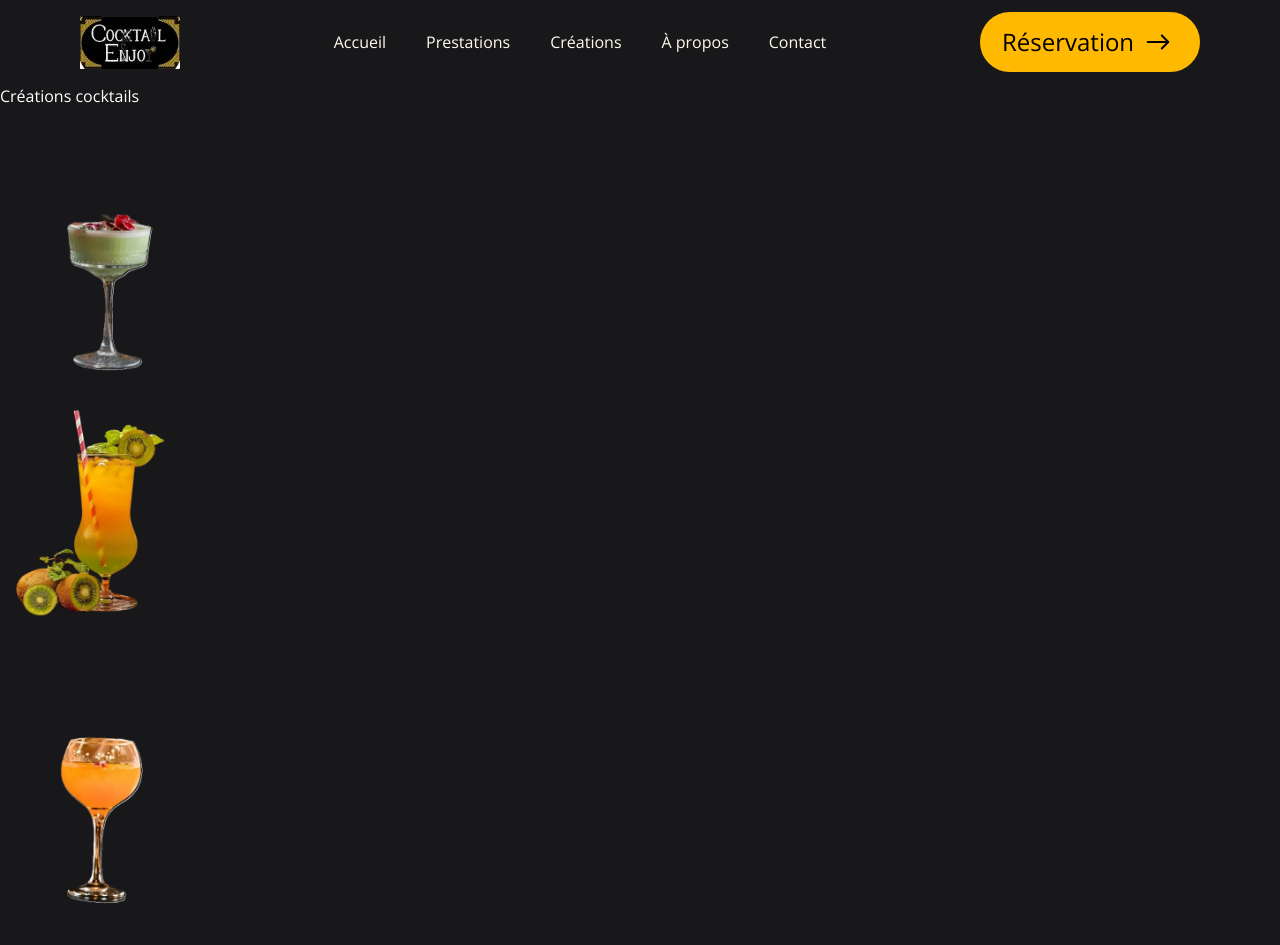
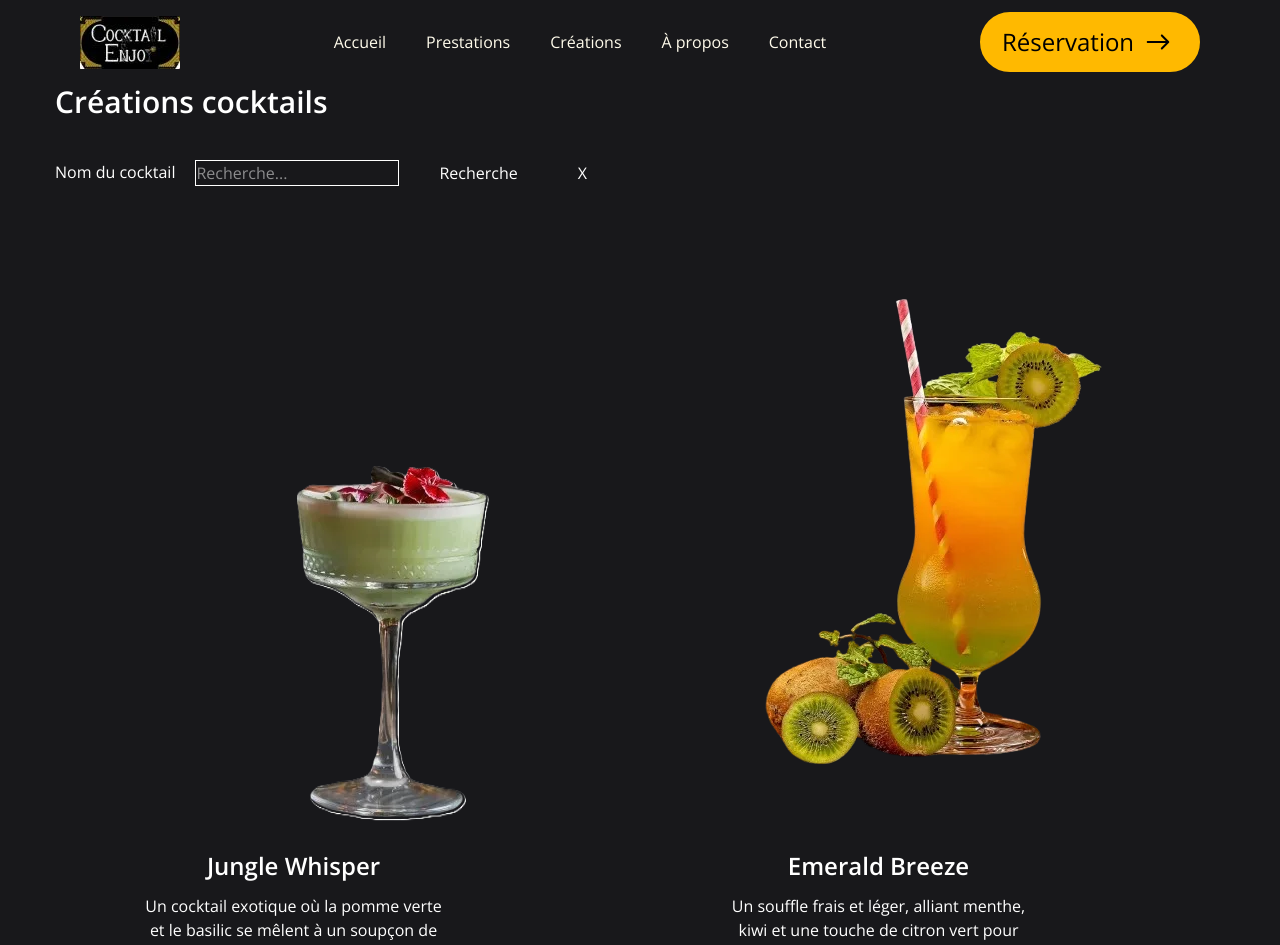
Before and after one commit to ELodieDenis/Next-CocktailEnjoy, a Next.js app: page /creations in a window 1280 px wide. Shown: the top 945 px of the page. Built offline with nearby package versions, Linux system fonts and the light colour scheme.

Commit message:
search array cocktails

```diff
--- a/src/components/Cocktails.jsx
+++ b/src/components/Cocktails.jsx
@@ -96,10 +96,10 @@ const Cocktails = () => {
                     </div>
 
                     <div className='flex flex-row gap-5 py-5 justify-end'>
-                        <button  onClick={handleClickRight} className='hover:cursor-pointer'>
+                        <button  onClick={handleClickRight} className={`${scrollX <= 0 ? "opacity-0 pointer-events-none" : ""}`}>
                             <IoIosArrowRoundBack className={`size-8 ${scrollX > 0 && hoverDiv === true ? "animate-pulse ring ring-amber-400 bg-amber-400 rounded-full shadow-[0_0_10px_2px_rgba(251,191,36,0.3)]" : ""}`} />
                         </button>
-                        <button onClick={handleClickLeft} className='hover:cursor-pointer'>
+                        <button onClick={handleClickLeft} className={`${scrollX >= maxScrollX - 2 ? "opacity-0 pointer-events-none" : ""}`}>
                             <IoIosArrowRoundForward className={`size-8 ${scrollX < maxScrollX && hoverDiv === true ? "animate-pulse ring ring-amber-400 rounded-full shadow-[0_0_10px_2px_rgba(251,191,36,0.3)] bg-amber-400" : ""}`}/>
                         </button>
                     </div>
--- a/src/components/compCreations/ArrayCreations.jsx
+++ b/src/components/compCreations/ArrayCreations.jsx
@@ -1,46 +1,113 @@
+"use client"
+
 import React from 'react';
 import cocktails from '../../data/cocktails.json';
 import Image from 'next/image';
+import { useEffect, useRef, useState } from 'react';
 
 const ArrayCreations = () => {
     const radius = 120; // rayon du cercle
     const center = radius; // centre (x, y)
     const total = cocktails.length;
 
+    const btnRef = useRef(null)
+    const [stateBtn, setStateBtn] = useState("false")
+    const [stockValueTitle, setStockValueTitle] = useState("")
+
+    useEffect(() => {
+        console.log(btnRef.current)
+        console.dir(btnRef.current)
+    }, [])
+
+    const handleClickBtn = (e) => {
+        e.preventDefault()
+        if(!btnRef.current) return;
+
+        const inputValue = btnRef.current.value
+
+        if(!inputValue) {
+            console.log("champ vide")
+            return
+        }
+
+        const foundCocktail = cocktails.find(
+            (cocktail) => cocktail.title === inputValue
+        )
+
+        if(foundCocktail) {
+            setStockValueTitle(foundCocktail)
+        }
+
+        if(!foundCocktail) return
+
+        console.log(foundCocktail)
+        console.log(foundCocktail.title)
+    }
+
+    const handleClickBtnRefresh = (e) => {
+        e.preventDefault()
+        console.log("clic croix")
+
+        if(!stockValueTitle) {
+            console.log("PAS DE VALEUR TITLE")
+            return
+        }
+
+        setStockValueTitle("")
+
+        if(btnRef.current) {
+            btnRef.current.value = ""
+        }
+    }
+
     return (
         <>
+            <div className='max-w-[1250px] m-auto px-10 pb-10 text-white max-md:px-2'>
                 <div>
+                    <div className='flex max-md:justify-center'>
+                        <h1 className='text-3xl font-semibold'>Créations cocktails</h1>
+                    </div>
+                    <div className='py-10'>
+                        <form className='flex flex-row gap-5'>
+                            <h3>Nom du cocktail</h3>
+                            <input ref={btnRef} className='border' type="text" placeholder='Recherche...' />
+                            <button onClick={handleClickBtn} className=' hover:bg-amber-400 hover:text-zinc-900 px-5 hover:cursor-pointer'>Recherche</button>
+                            <button onClick={handleClickBtnRefresh} className=' hover:bg-red-400 hover:text-zinc-900 px-5 hover:cursor-pointer'>X</button>
+                        </form>
+                    </div>
+                    {stockValueTitle && <div className='w-full flex flex-col justify-center gap-3'>
+                        <div className='flex justify-center'>
+                            <Image src={stockValueTitle.image2} alt={stockValueTitle.title} width={180} height={250}/>
+                        </div>
+                        <div className='flex justify-center'>
+                            <div className='flex flex-col text-center gap-3 w-1/2'>
+                                <h3 className='font-semibold text-2xl'>{stockValueTitle.title}</h3>
+                                <p>{stockValueTitle.subtitle}</p>
+                            </div>
+                        </div>
+                    </div>}
                     <div>
-                    <h1>Créations cocktails</h1>
-                </div>
+                        {!stockValueTitle ? (
                             <div>
-                    <div>
-                        <ul>
-                            {cocktails.map((cocktail, index) => (
-                                <li>
-                                    <div>
-                                        <Image src={cocktail.image2} alt={cocktail.title} width={180} height={250}/>
-                                    </div>
-                                </li>
-                            ))}
-                        </ul>
-                    </div>
-                    <div>
-                        <ul className='grid grid-cols-2'>
+                                <ul className='grid grid-cols-2 max-md:grid-cols-1'>
                                     {cocktails.map((cocktail, index) => (
                                         <li key={index} className='flex justify-center'>
-                                    <div className='flex flex-col justify-center'>
+                                            <div className='flex flex-col justify-center gap-3'>
                                                 <div className='flex justify-center'>
-                                            <Image src={cocktail.image2} alt={cocktail.title} width={180} height={250}/>
+                                                    <Image src={cocktail.image2} alt={cocktail.title} width={180} height={250} className='w-full h-auto'/>
                                                 </div>
-                                        <div className='flex flex-col justify-center text-center max-w-[300px]'>
-                                            <p>{cocktail.title}</p>
+                                                <div className='flex flex-col justify-center text-center max-w-[300px] gap-3'>
+                                                    <h3 className='font-semibold text-2xl'>{cocktail.title}</h3>
                                                     <p>{cocktail.subtitle}</p>
                                                 </div>
                                             </div>
                                         </li>
                                     ))}
                                 </ul>
+                            </div>
+                        ) : (
+                            ""
+                        )}
                     </div>
                 </div>
             </div>
```
Lines whose indentation alone changed are shown as unchanged.
